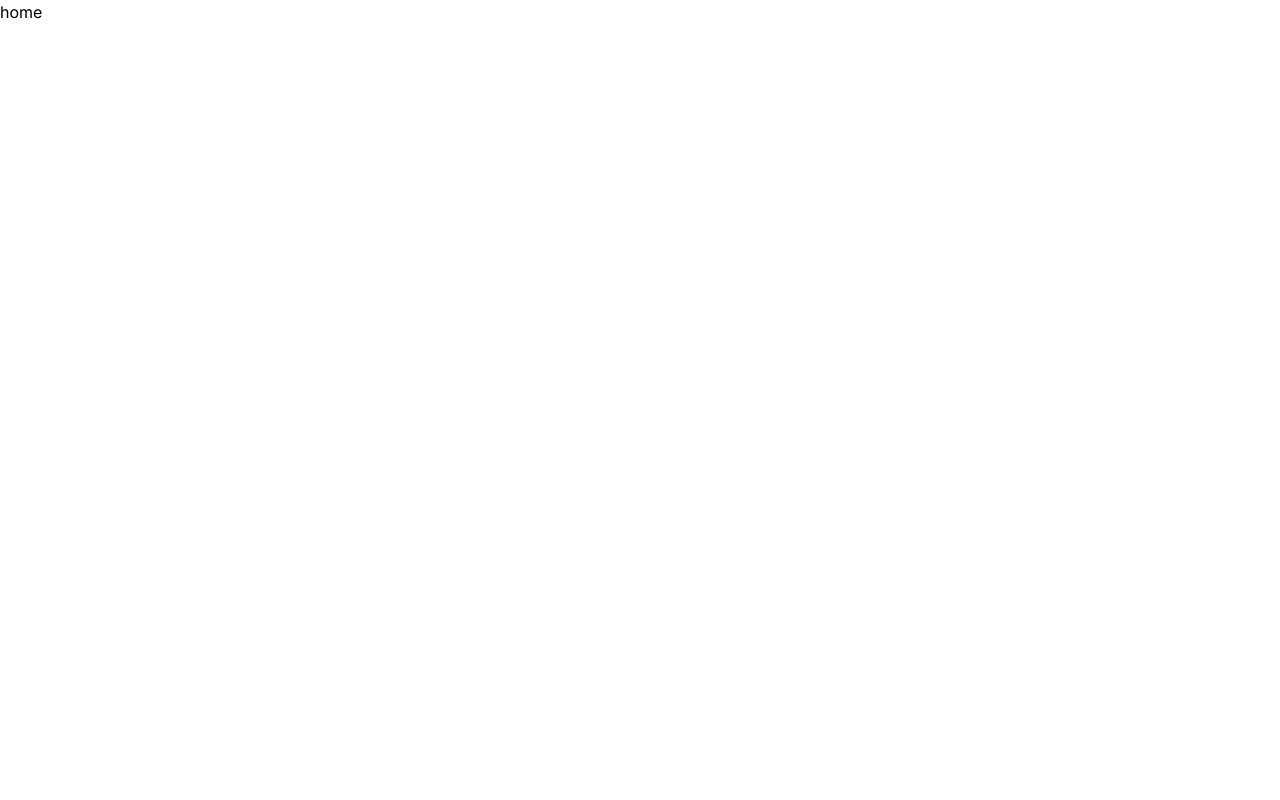
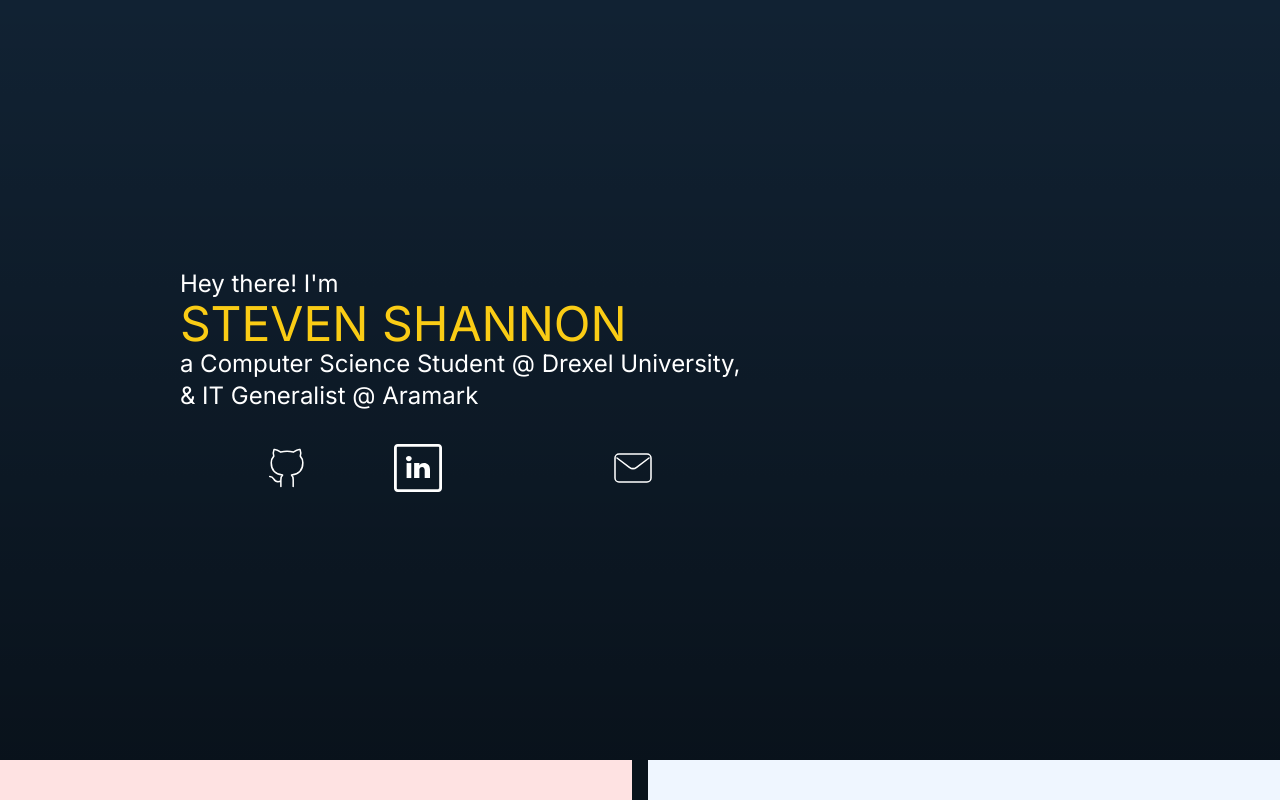
Before and after one commit to steviels/steviels.github.io, a React (Vite) app: page / in a window 1280 px wide. Built offline with nearby package versions, Linux system fonts and the light colour scheme.

Commit message:
unfinished home page - hero

```diff
--- a/src/components/pages/Home/HomePage.css
+++ b/src/components/pages/Home/HomePage.css
@@ -0,0 +1,16 @@
+/*
+bg-gradient-to-r from-[#0007] to-transparent bg-[#123]
+*/
+
+#hero-page {
+    background: #09131c;
+}
+
+#hero-section {
+    background: linear-gradient(
+        0deg, #0007, #0000
+    ), #123;
+}
+
+@media screen and (min-width: 768px) {
+}
--- a/src/components/pages/Home/HomePage.jsx
+++ b/src/components/pages/Home/HomePage.jsx
@@ -1,7 +1,45 @@
+import "./HomePage.css";
+
 export default function HomePage () {
     return (
-        <>
-            <h1>home</h1>
-        </>
+        <div id = "hero-page" className = "grid grid-cols-1 grid-rows-[95vh_1fr_1fr] md:grid-cols-2 md:grid-rows-[95vh_1fr] gap-x-4 min-h-screen h-full w-full text-white">
+            <section id = "hero-section" className = "col-span-1 md:col-span-2 flex flex-row flex-nowrap items-center justify-around text-base md:text-2xl">
+                <div>
+                    <p>Hey there! I'm</p>
+                    <h1 className = "text-4xl md:text-5xl text-yellow-400">STEVEN SHANNON</h1>
+                    <p>a Computer Science Student @ Drexel University,</p>
+                    <p>& IT Generalist @ Aramark</p>
+                    <span className = "mt-8 flex flex-row flex-nowrap items-center justify-evenly">
+                        <a href = "" target = "_blank">
+                            <svg className = "h-8 w-8 md:h-12 md:w-12 stroke-white" viewBox="0 0 192 192" xmlns="http://www.w3.org/2000/svg" fill="none" stroke="#ffffff" transform="rotate(0)matrix(1, 0, 0, 1, 0, 0)"><g id="SVGRepo_bgCarrier" stroke-width="0"></g><g id="SVGRepo_tracerCarrier" stroke-linecap="round" stroke-linejoin="round"></g><g id="SVGRepo_iconCarrier"><path stroke="#ffffff" stroke-linecap="round" stroke-linejoin="round" stroke-width="6.144" d="M120.755 170c.03-4.669.059-20.874.059-27.29 0-9.272-3.167-15.339-6.719-18.41 22.051-2.464 45.201-10.863 45.201-49.067 0-10.855-3.824-19.735-10.175-26.683 1.017-2.516 4.413-12.63-.987-26.32 0 0-8.296-2.672-27.202 10.204-7.912-2.213-16.371-3.308-24.784-3.352-8.414.044-16.872 1.14-24.785 3.352C52.457 19.558 44.162 22.23 44.162 22.23c-5.4 13.69-2.004 23.804-.987 26.32C36.824 55.498 33 64.378 33 75.233c0 38.204 23.149 46.603 45.2 49.067-3.551 3.071-6.719 9.138-6.719 18.41 0 6.416.03 22.621.059 27.29M27 130c9.939.703 15.67 9.735 15.67 9.735 8.834 15.199 23.178 10.803 28.815 8.265"></path></g></svg>
+                        </a>
+
+                        <a href = "" target = "_blank">
+                            <svg className = "h-8 w-8 md:h-12 md:w-12 stroke-white" fill="#ffffff" version="1.1" id="Layer_1" xmlns="http://www.w3.org/2000/svg" xmlns:xlink="http://www.w3.org/1999/xlink" viewBox="-143 145 512 512" xml:space="preserve"  stroke="#ffffff" stroke-width="0.00512"><g id="SVGRepo_bgCarrier" stroke-width="0"></g><g id="SVGRepo_tracerCarrier" stroke-linecap="round" stroke-linejoin="round"></g><g id="SVGRepo_iconCarrier"> <g> <path d="M329,145h-432c-22.1,0-40,17.9-40,40v432c0,22.1,17.9,40,40,40h432c22.1,0,40-17.9,40-40V185C369,162.9,351.1,145,329,145z M339,617c0,5.5-4.5,10-10,10h-432c-5.5,0-10-4.5-10-10V185c0-5.5,4.5-10,10-10h432c5.5,0,10,4.5,10,10V617z"></path> <rect x="-8.5" y="348.4" width="49.9" height="159.7"></rect> <path d="M177.7,346.9c-28.6,0-46.5,15.6-49.8,26.6v-25.1H71.8c0.7,13.3,0,159.7,0,159.7h56.1v-86.3c0-4.9-0.2-9.7,1.2-13.1 c3.8-9.6,12.1-19.6,27-19.6c19.5,0,28.3,14.8,28.3,36.4v82.6H241v-88.8C241,369.9,213.2,346.9,177.7,346.9z"></path> <path d="M15.4,273c-18.4,0-30.5,11.9-30.5,27.7c0,15.5,11.7,27.7,29.8,27.7h0.4c18.8,0,30.5-12.3,30.4-27.7 C45.1,284.9,33.8,273,15.4,273z"></path> </g> </g></svg>
+                        </a>
+
+
+                        <a href = "" target = "_blank">
+                            {/* <svg fill="#ffffff" width="64px" height="64px" viewBox="0 0 1024 1024" xmlns="http://www.w3.org/2000/svg" stroke="#ffffff" stroke-width="0.01024"><g id="SVGRepo_bgCarrier" stroke-width="0"></g><g id="SVGRepo_tracerCarrier" stroke-linecap="round" stroke-linejoin="round"></g><g id="SVGRepo_iconCarrier"><path d="M911.36 512.512c0-220.848-178.804-399.872-399.36-399.872S112.64 291.664 112.64 512.512 291.444 912.384 512 912.384 911.36 733.36 911.36 512.512zm40.96 0c0 243.458-197.131 440.832-440.32 440.832S71.68 755.97 71.68 512.512 268.811 71.68 512 71.68s440.32 197.374 440.32 440.832z"></path><path d="M729.387 512.512c0-222.343-100.458-399.872-217.385-399.872S294.617 290.169 294.617 512.512c0 222.343 100.458 399.872 217.385 399.872s217.385-177.529 217.385-399.872zm40.96 0c0 241.961-112.535 440.832-258.345 440.832S253.657 754.473 253.657 512.512c0-241.961 112.535-440.832 258.345-440.832s258.345 198.871 258.345 440.832z"></path><path d="M95.383 532.992h832.543c11.311 0 20.48-9.169 20.48-20.48s-9.169-20.48-20.48-20.48H95.383c-11.311 0-20.48 9.169-20.48 20.48s9.169 20.48 20.48 20.48z"></path><path d="M491.52 92.387V932.64c0 11.311 9.169 20.48 20.48 20.48s20.48-9.169 20.48-20.48V92.387c0-11.311-9.169-20.48-20.48-20.48s-20.48 9.169-20.48 20.48z"></path></g></svg> */}
+                        </a>
+
+
+                        <a href = "" target = "_blank">
+                            <svg className = "h-8 w-8 md:h-12 md:w-12 stroke-white" viewBox="0 0 24 24" fill="none" xmlns="http://www.w3.org/2000/svg" stroke="#ffffff"><g id="SVGRepo_bgCarrier" stroke-width="0"></g><g id="SVGRepo_tracerCarrier" stroke-linecap="round" stroke-linejoin="round"></g><g id="SVGRepo_iconCarrier"> <path d="M4 7.00005L10.2 11.65C11.2667 12.45 12.7333 12.45 13.8 11.65L20 7" stroke="#ffffff" stroke-width="0.768" stroke-linecap="round" stroke-linejoin="round"></path> <rect x="3" y="5" width="18" height="14" rx="2" stroke="#ffffff" stroke-width="0.768" stroke-linecap="round"></rect> </g></svg>
+                        </a>
+                    </span>
+                </div>
+
+                <div>
+
+                </div>
+            </section>
+
+            <section id = "work-section" className = "bg-red-100">
+            </section>
+
+            <section id = "project-section" className = "bg-blue-50">
+            </section>
+        </div>
     )
 }
```
